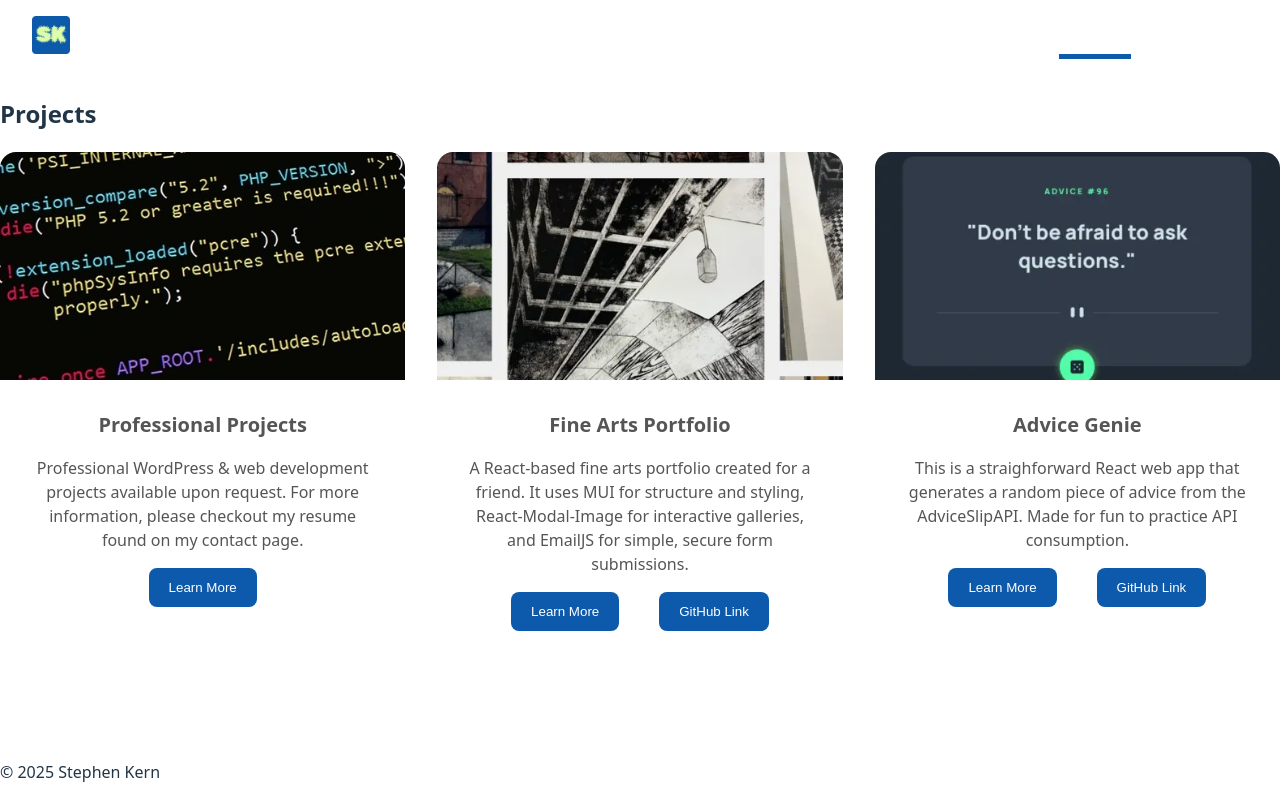
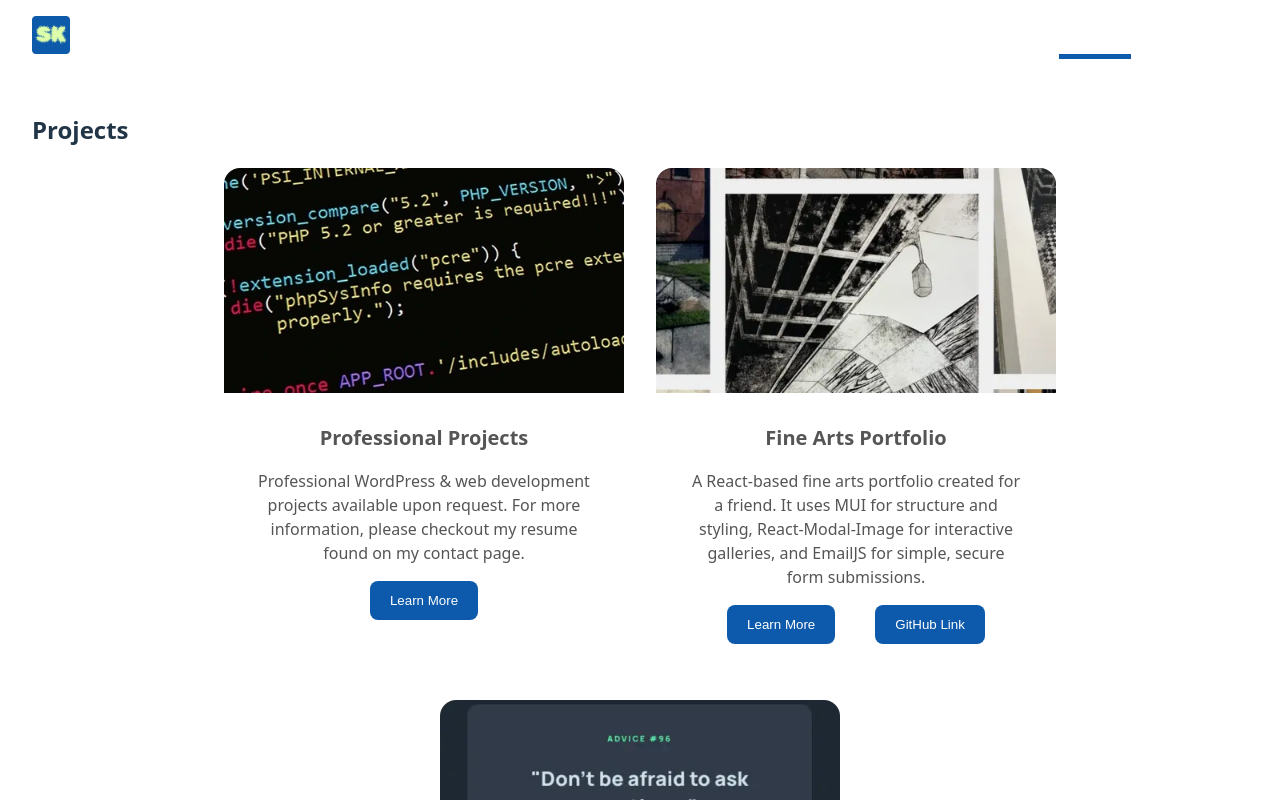
Before and after one commit to stephen-kern/vue-portfolio, a Vue app: page /projects in a window 1280 px wide. Shown: the top 800 px of the page. Built offline with nearby package versions, Linux system fonts and the light colour scheme.

Commit message:
project grid container styles

```diff
--- a/src/components/ProjectCard.vue
+++ b/src/components/ProjectCard.vue
@@ -44,7 +44,8 @@ const props = defineProps<ProjectCardProps>();
   border-radius: 2rem 2rem 1rem 1rem;
   background: white;
   padding: 0;
-  min-width: 400px;
+  min-width: 300px;
+  max-width: 400px;
   width: 100%;
 }
 
--- a/src/views/Projects.vue
+++ b/src/views/Projects.vue
@@ -61,11 +61,15 @@ const projectsData: Project[] = [
 </template>
 
 <style scoped>
-
+.grid-container {
+  padding: 1rem 2rem;
+}
 
 .columns {
   display: flex;
+  justify-content: center;
   gap: 2rem;
-  justify-content: center;
+  flex-wrap: wrap;
 }
+
 </style>
```
